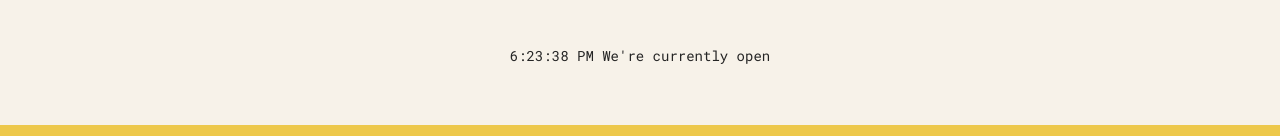
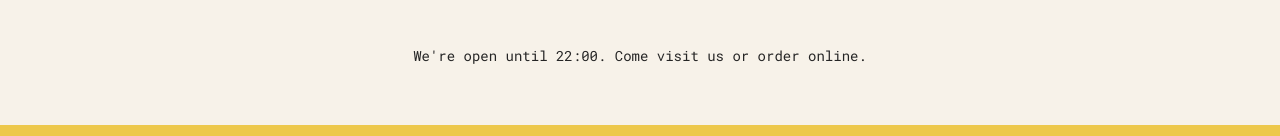
Before and after one commit to Fomonyuytar-Joseph/ultimate-react-course, a React (Create React App) app: page / in a window 1280 px wide. Shown: the part 702-838 px from the top of the page. Built offline with nearby package versions, Linux system fonts and the light colour scheme.

Commit message:
conditional rendering

```diff
--- a/src/App.js
+++ b/src/App.js
@@ -67,17 +67,19 @@
 };
 
 function Menu() {
+  const pizzas = pizzaData;
+  const numPizzas = pizzas.length
   return (
     <main className="menu">
       <h2> Our Menu</h2>
       <ul className="pizzas">
         {
-          pizzaData.map((pizza,index)=>
+   numPizzas > 0 ? pizzas.map((pizza,index)=>
            <Pizza
              pizzaObj={pizza}
              key={index}
            />
-          )
+          ) : <p>We are still working on our menu please come back later</p>
         }
       </ul>
       {/* <Pizza
@@ -116,7 +118,15 @@
   // }
   return (
     <footer className="footer">
-      {new Date().toLocaleTimeString()} We're currently open
+      {isOpen ? (
+        <div className="order">
+          <p>We're open until {closeHour}:00. Come visit us or order online.</p>
+        </div>
+      ) : (
+        <p>
+          We're happy to welcome you between {openHour}:00 and {closeHour}:00. </p>
+      )}
+      {/* {new Date().toLocaleTimeString()} We're currently open */}
     </footer>
   );
 }
```
